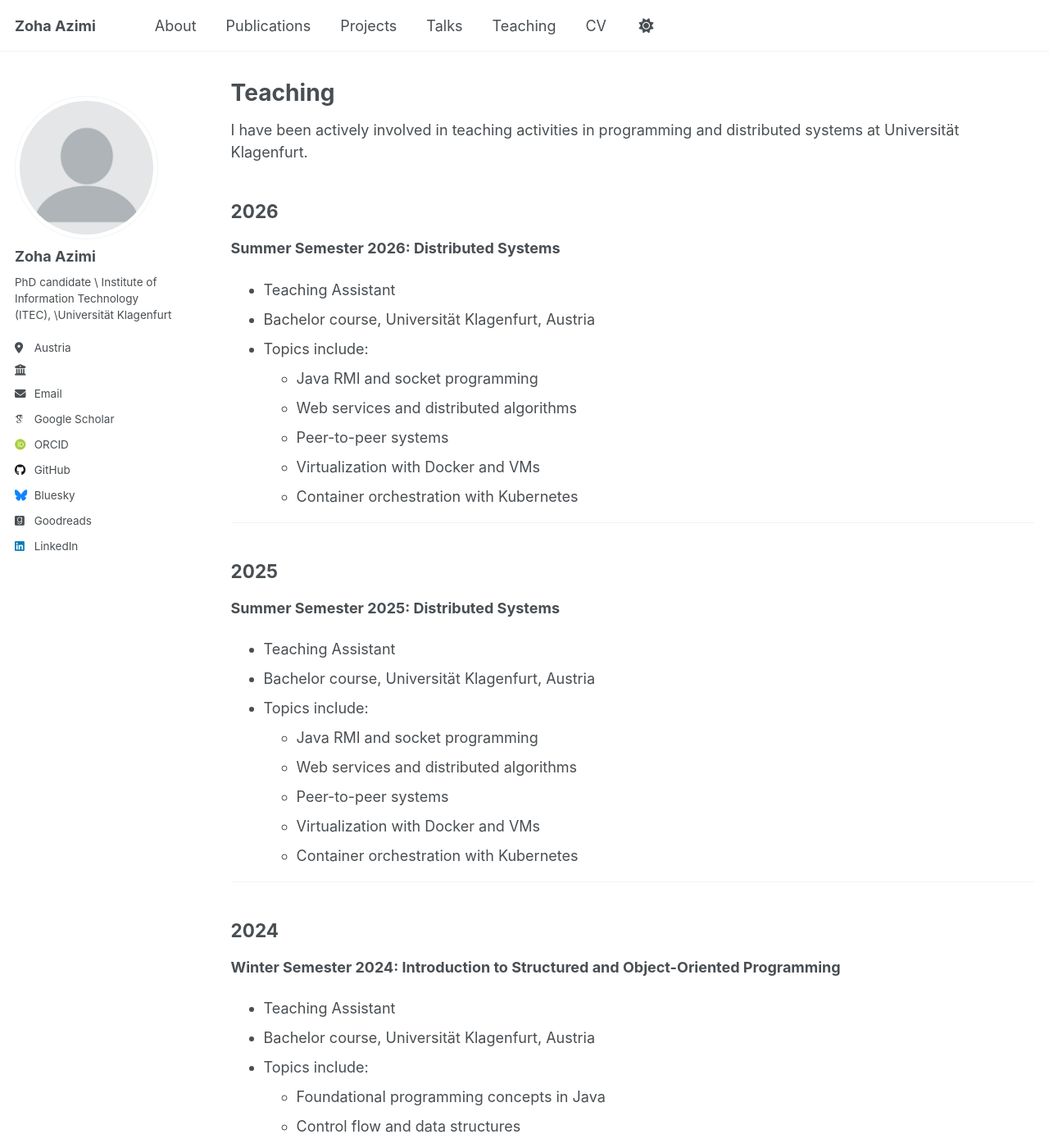
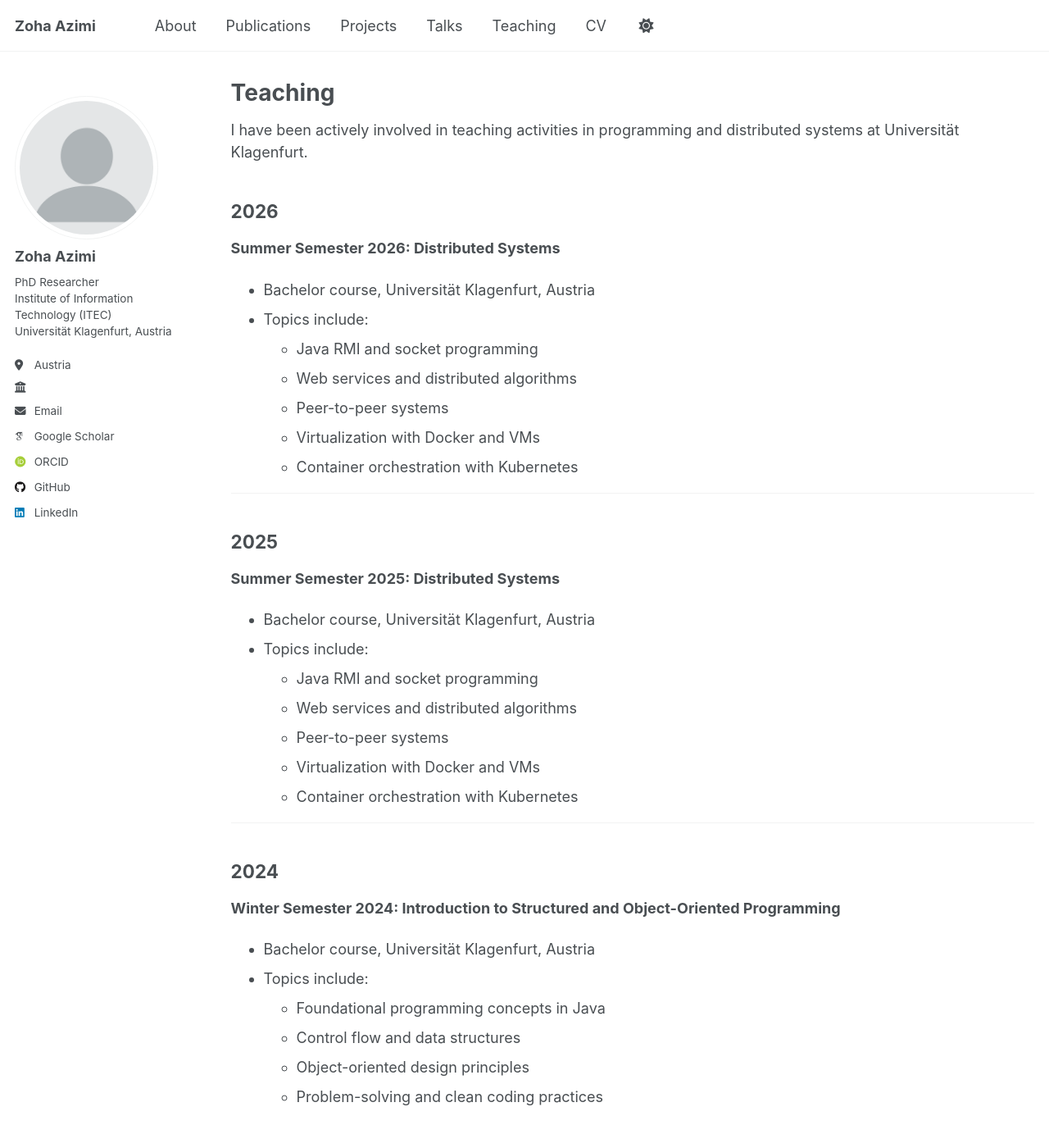
Before and after one commit to zoha-az/zoha-az, a Jekyll site: the page built from _pages/teaching.md, in a window 1280 px wide and 1400 px high. Shown: the whole window at 82% size. Built offline with Jekyll 4.4.1, drawn with Linux system fonts in a browser that asks for light colours; some web fonts are replaced; a script that is not in the unit is left out; part of the change alters nothing that is shown.

Commit message:
Fix author bio, social links, and teaching page
- Bio: replaced backslash separators with HTML <br> for proper line breaks
- Fixed GitHub URL (was full URL, template auto-prepends domain)
- Social links: only email, linkedin, scholar, researchgate, github, orcid active
- Teaching: removed redundant "Teaching Assistant" bullet from each course

Co-Authored-By: Claude Sonnet 4.6 <noreply@anthropic.com>

```diff
--- a/_config.yml
+++ b/_config.yml
@@ -26,58 +26,58 @@ author:
   avatar           : "profile.png"
   name             : "Zoha Azimi"
   pronouns         : # example: "she/her"
-  bio              : "PhD candidate \\ Institute of Information Technology (ITEC), \\Universität Klagenfurt"
+  bio              : "PhD Researcher<br>Institute of Information Technology (ITEC)<br>Universität Klagenfurt, Austria"
   location         : "Austria"
   employer         : ""
-  uri              : # URL
+  uri              :
   email            : "zoha.azimi@aau.com"
 
   # Academic websites
-  academia         : # URL
-  arxiv            : # URL - Update with the correct link to your profile
+  academia         :
+  arxiv            :
   googlescholar    : "https://scholar.google.com/citations?user=piIFcYkAAAAJ&hl=en"
-  inspire-hep      : # URL
-  impactstory      : # URL
+  inspire-hep      :
+  impactstory      :
   orcid            : "https://orcid.org/0009-0007-5405-0643"
-  semantic         : # URL
-  pubmed           : #"https://www.ncbi.nlm.nih.gov/pubmed/?term=john+snow"
-  researchgate     : # URL
-  scopus           : # URL
+  semantic         :
+  pubmed           :
+  researchgate     : # Add your ResearchGate profile URL here
+  scopus           :
 
   # Repositories and software development
-  bitbucket        : # Username - Update with your username on the site
-  codepen          : # Username
-  dribbble         : # Username
-  github           : https://github.com/zoha-az
-  kaggle           : # Username
-  stackoverflow    : # User number or user number and name (i.e., use "1" or "1/jeff-atwood")
+  bitbucket        :
+  codepen          :
+  dribbble         :
+  github           : zoha-az
+  kaggle           :
+  stackoverflow    :
 
   # Social media
-  artstation       : # Username
-  bluesky          : "bsky.app" # Replace this with you Bluesky username
-  facebook         : # Username
-  flickr           : # Username
-  foursquare       : # Username
-  goodreads        : Zoha Azimi
-  google_plus      : # Username
-  keybase          : # Username
-  instagram        : # Username
-  lastfm           : # Username
-  linkedin         : zohaazimi  #https://www.linkedin.com/in/
-  mastodon         : # URL
-  medium           : # URL
-  pinterest        : # Username
-  soundcloud       : # Username
-  steam            : # Username
-  telegram         : # URL
-  tumblr           : # Username
-  twitter          : # Username for X / Twitter
-  vine             : # Username
-  weibo            : # Username
-  wikipedia        : # Username
-  xing             : # Username
-  youtube          : # Username
-  zhihu            : # Username
+  artstation       :
+  bluesky          :
+  facebook         :
+  flickr           :
+  foursquare       :
+  goodreads        :
+  google_plus      :
+  keybase          :
+  instagram        :
+  lastfm           :
+  linkedin         : zohaazimi
+  mastodon         :
+  medium           :
+  pinterest        :
+  soundcloud       :
+  steam            :
+  telegram         :
+  tumblr           :
+  twitter          :
+  vine             :
+  weibo            :
+  wikipedia        :
+  xing             :
+  youtube          :
+  zhihu            :
 
 # Publication Category - The following the list of publication categories and their headings
 publication_category:
--- a/_pages/teaching.md
+++ b/_pages/teaching.md
@@ -11,7 +11,6 @@ I have been actively involved in teaching activities in programming and distribu
 
 **Summer Semester 2026: Distributed Systems**
 
-* Teaching Assistant
 * Bachelor course, Universität Klagenfurt, Austria
 * Topics include:
   + Java RMI and socket programming
@@ -26,7 +25,6 @@ I have been actively involved in teaching activities in programming and distribu
 
 **Summer Semester 2025: Distributed Systems**
 
-* Teaching Assistant
 * Bachelor course, Universität Klagenfurt, Austria
 * Topics include:
   + Java RMI and socket programming
@@ -41,7 +39,6 @@ I have been actively involved in teaching activities in programming and distribu
 
 **Winter Semester 2024: Introduction to Structured and Object-Oriented Programming**
 
-* Teaching Assistant
 * Bachelor course, Universität Klagenfurt, Austria
 * Topics include:
   + Foundational programming concepts in Java
```
